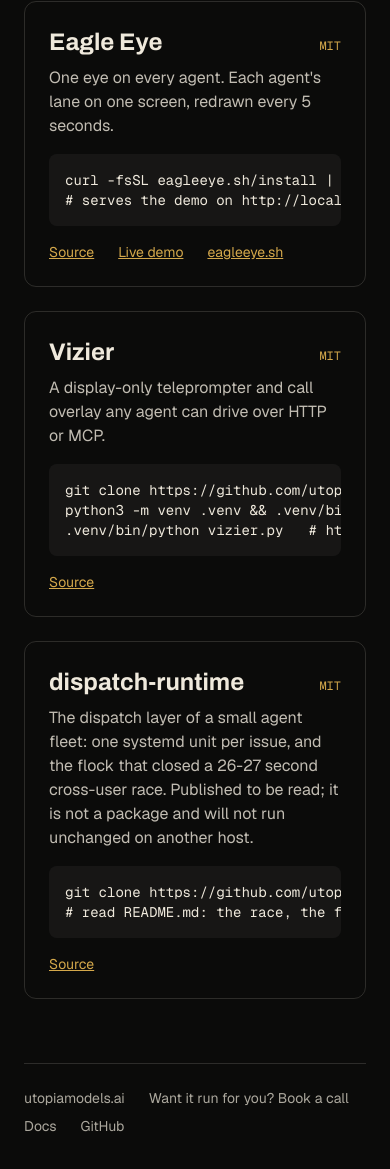
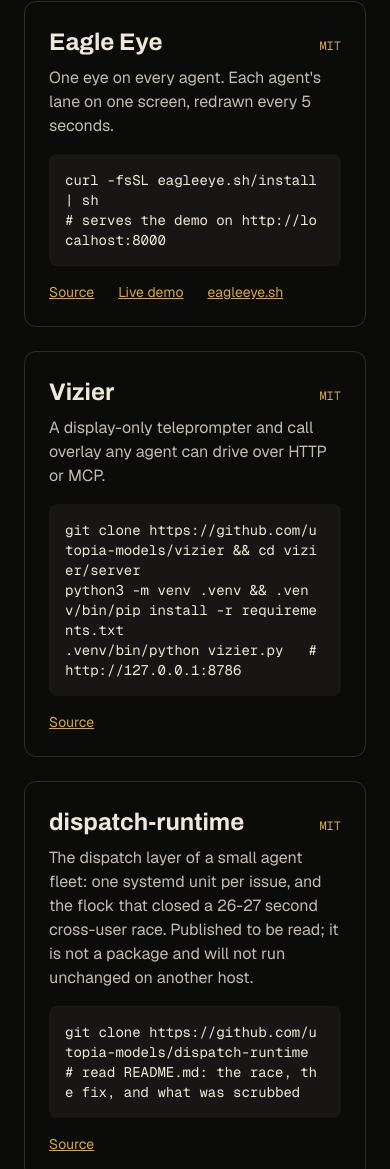
Before and after one commit to utopia-models/oss, a plain HTML site: page index.html in a window 390 px wide. Shown: the part 431-1600 px from the top of the page. Drawn offline with nearby package versions, Linux system fonts and the light colour scheme.

Commit message:
oss catalog: wrap the install blocks on a phone (whitespace-pre-wrap)
Co-Authored-By: Claude Sonnet 5.5 <noreply@anthropic.com>

```diff
--- a/index.html
+++ b/index.html
@@ -24,7 +24,7 @@
     <article class="min-w-0 rounded-xl border border-linen/15 p-6">
       <div class="flex flex-wrap items-baseline justify-between gap-2"><h2 class="font-display font-bold text-2xl">Eagle Eye</h2><span class="font-mono text-xs text-gold">MIT</span></div>
       <p class="mt-2 text-linen/80">One eye on every agent. Each agent's lane on one screen, redrawn every 5 seconds.</p>
-      <pre class="mt-4 overflow-x-auto rounded-lg bg-linen/5 p-4 font-mono text-sm">curl -fsSL eagleeye.sh/install | sh
+      <pre class="mt-4 whitespace-pre-wrap break-all rounded-lg bg-linen/5 p-4 font-mono text-sm">curl -fsSL eagleeye.sh/install | sh
 # serves the demo on http://localhost:8000</pre>
       <p class="mt-4 flex flex-wrap gap-x-6 gap-y-2 text-sm"><a class="text-gold underline" href="https://github.com/utopia-models/eagle-eye">Source</a><a class="text-gold underline" href="https://utopia-models.github.io/eagle-eye/">Live demo</a><a class="text-gold underline" href="https://eagleeye.sh">eagleeye.sh</a></p>
     </article>
@@ -32,7 +32,7 @@
     <article class="min-w-0 rounded-xl border border-linen/15 p-6">
       <div class="flex flex-wrap items-baseline justify-between gap-2"><h2 class="font-display font-bold text-2xl">Vizier</h2><span class="font-mono text-xs text-gold">MIT</span></div>
       <p class="mt-2 text-linen/80">A display-only teleprompter and call overlay any agent can drive over HTTP or MCP.</p>
-      <pre class="mt-4 overflow-x-auto rounded-lg bg-linen/5 p-4 font-mono text-sm">git clone https://github.com/utopia-models/vizier && cd vizier/server
+      <pre class="mt-4 whitespace-pre-wrap break-all rounded-lg bg-linen/5 p-4 font-mono text-sm">git clone https://github.com/utopia-models/vizier && cd vizier/server
 python3 -m venv .venv && .venv/bin/pip install -r requirements.txt
 .venv/bin/python vizier.py   # http://127.0.0.1:8786</pre>
       <p class="mt-4 flex flex-wrap gap-x-6 gap-y-2 text-sm"><a class="text-gold underline" href="https://github.com/utopia-models/vizier">Source</a></p>
@@ -41,7 +41,7 @@ python3 -m venv .venv && .venv/bin/pip install -r requirements.txt
     <article class="min-w-0 rounded-xl border border-linen/15 p-6">
       <div class="flex flex-wrap items-baseline justify-between gap-2"><h2 class="font-display font-bold text-2xl">dispatch-runtime</h2><span class="font-mono text-xs text-gold">MIT</span></div>
       <p class="mt-2 text-linen/80">The dispatch layer of a small agent fleet: one systemd unit per issue, and the flock that closed a 26-27 second cross-user race. Published to be read; it is not a package and will not run unchanged on another host.</p>
-      <pre class="mt-4 overflow-x-auto rounded-lg bg-linen/5 p-4 font-mono text-sm">git clone https://github.com/utopia-models/dispatch-runtime
+      <pre class="mt-4 whitespace-pre-wrap break-all rounded-lg bg-linen/5 p-4 font-mono text-sm">git clone https://github.com/utopia-models/dispatch-runtime
 # read README.md: the race, the fix, and what was scrubbed</pre>
       <p class="mt-4 flex flex-wrap gap-x-6 gap-y-2 text-sm"><a class="text-gold underline" href="https://github.com/utopia-models/dispatch-runtime">Source</a></p>
     </article>
```
